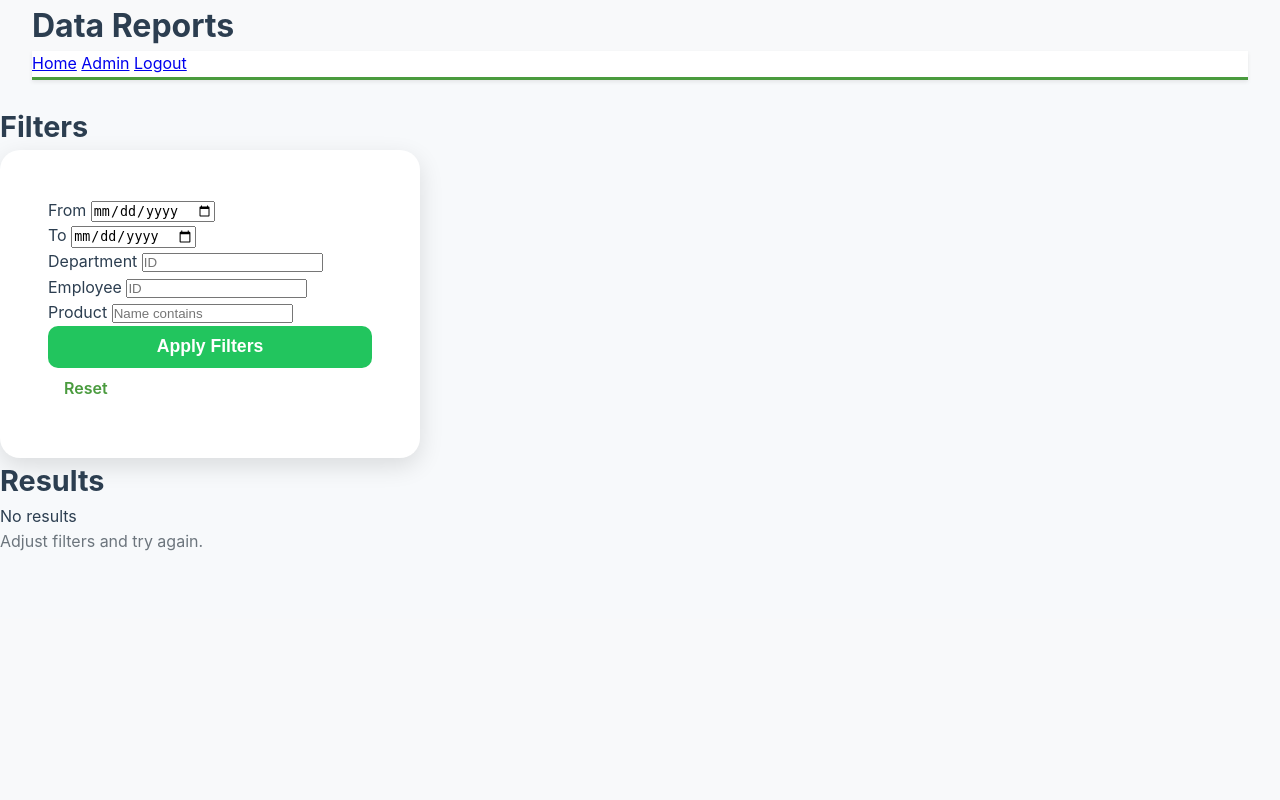
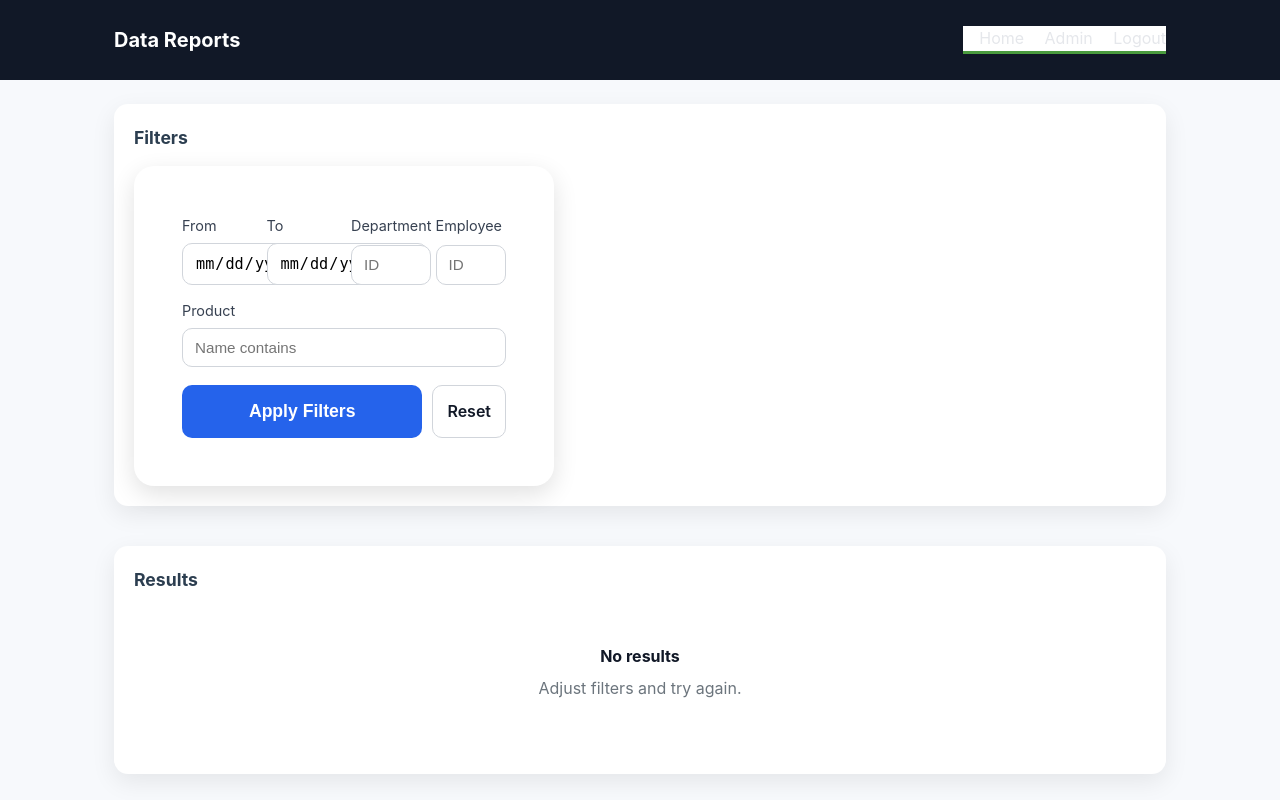
Before and after one commit to Git-cpu17/Point_Of_Sales-system-, a Flask app: page /reports in a window 1280 px wide. Run offline with Flask 3, Linux system fonts and the light colour scheme; the visitor is signed in with stand-in values (Sample User, id 1); data that the repository does not hold is empty; parts of the project's set-up code (start-up, migrations or seed data) failed here and were passed over.

Commit message:
Update style.css

```diff
--- a/static/css/style.css
+++ b/static/css/style.css
@@ -834,102 +834,171 @@ form a:hover {
   .sidebar-item { white-space: nowrap; }
 }
 
-.reports-page{
-  background:#f7f9fb;
-  padding:24px 0 48px 0;
+.reports-body {
+  background: #f7f9fc;
 }
-
-.reports-container{
-  max-width:1200px;
-  margin:0 auto;
-  padding:0 20px;
+.container {
+  max-width: 1100px;
+  margin: 0 auto;
+  padding: 24px;
 }
-
-.reports-breadcrumbs{
-  font-size:.95rem;
-  color:#6b7280;
-  margin:.25rem 0 1rem 0;
+.site-header {
+  background: #111827;
+  color: #fff;
 }
-.reports-breadcrumbs a{ color:#4f46e5; text-decoration:none; }
-.reports-breadcrumbs .sep{ margin:0 .4rem; color:#9aa3af; }
-.reports-breadcrumbs .current{ color:#111827; }
-
-.reports-grid{
-  display:grid;
-  grid-template-columns:260px 1fr;
-  gap:20px;
+.site-header-inner {
+  display: flex;
+  align-items: center;
+  justify-content: space-between;
 }
-
-.reports-menu{
-  background:#fff;
-  border-radius:16px;
-  box-shadow:0 8px 24px rgba(0,0,0,.08);
-  padding:8px;
-  display:grid;
-  gap:6px;
+.site-title {
+  font-size: 1.25rem;
+  font-weight: 700;
 }
-.reports-menu .menu-item{
-  display:flex;
-  align-items:center;
-  gap:.6rem;
-  padding:.75rem .9rem;
-  border-radius:12px;
-  color:#111827;
-  text-decoration:none;
+.site-nav a {
+  color: #e5e7eb;
+  margin-left: 16px;
+  text-decoration: none;
 }
-.reports-menu .menu-item:hover{ background:#f3f4f6; }
-.reports-menu .menu-item.is-active{ background:#22c55e; color:#fff; }
-
-.reports-header{ margin:0 0 12px 0; }
-.reports-header h1{ font-size:1.6rem; line-height:1.25; margin:0 0 6px 0; }
-.reports-header p{ margin:0; color:#6b7280; }
-
-.reports-card{
-  background:#fff;
-  border-radius:16px;
-  box-shadow:0 8px 24px rgba(0,0,0,.08);
-  padding:20px 24px;
+.site-nav a:hover {
+  color: #fff;
 }
-
-.reports-form .form-row{
-  display:grid;
-  grid-template-columns:repeat(6, minmax(160px,1fr));
-  gap:16px;
-  align-items:end;
+.card {
+  background: #fff;
+  border-radius: 14px;
+  box-shadow: 0 8px 24px rgba(0,0,0,.08);
+  padding: 20px;
 }
-
-.reports-form .field label{
-  display:block;
-  font-weight:600;
-  margin:0 0 7px 0;
+.section-title {
+  font-size: 1.1rem;
+  font-weight: 700;
+  margin: 0 0 14px 0;
 }
-
-.reports-form .field input,
-.reports-form .field select{
-  width:100%;
-  height:42px;
-  padding:.5rem .75rem;
-  border:1px solid #e3e7ea;
-  border-radius:10px;
-  background:#fff;
+.reports-page {
+  display: grid;
+  gap: 20px;
 }
-
-.actions-row{
-  display:flex;
-  gap:12px;
-  margin-top:16px;
+.reports-filters .filters-grid {
+  display: grid;
+  grid-template-columns: repeat(4, minmax(0, 1fr));
+  gap: 14px;
 }
-.btn{ display:inline-flex; align-items:center; justify-content:center; height:42px; padding:0 16px; border-radius:10px; border:0; cursor:pointer; }
-.btn.primary{ background:#22c55e; color:#fff; }
-.btn.secondary{ background:#eef6ee; color:#22c55e; }
-
-.results-card{ margin-top:16px; }
-#reportResults:empty{ display:none; }
-
-@media (max-width:1100px){
-  .reports-form .form-row{ grid-template-columns:repeat(3, minmax(160px,1fr)); }
+.form-field {
+  display: grid;
+  gap: 6px;
 }
-@media (max-width:720px){
-  .reports-grid{ grid-template-columns:1fr; }
-  .reports-form .form-row{ grid-template-columns:1fr; }
+.form-field-wide {
+  grid-column: 1 / -1;
 }
+.form-field label {
+  font-size: 0.9rem;
+  color: #374151;
+}
+.form-field input,
+.form-field select {
+  width: 100%;
+  padding: 10px 12px;
+  border: 1px solid #d1d5db;
+  border-radius: 10px;
+  background: #fff;
+  font-size: 0.95rem;
+}
+.filters-actions {
+  grid-column: 1 / -1;
+  display: flex;
+  gap: 10px;
+  justify-content: flex-end;
+  margin-top: 4px;
+}
+.btn {
+  display: inline-flex;
+  align-items: center;
+  justify-content: center;
+  padding: 10px 14px;
+  border-radius: 10px;
+  font-weight: 600;
+  text-decoration: none;
+  border: 1px solid transparent;
+  cursor: pointer;
+}
+.btn.primary {
+  background: #2563eb;
+  color: #fff;
+}
+.btn.primary:hover {
+  background: #1e40af;
+}
+.btn.ghost {
+  background: transparent;
+  color: #111827;
+  border-color: #d1d5db;
+}
+.btn.ghost:hover {
+  border-color: #9ca3af;
+}
+.reports-summary .summary-grid {
+  display: grid;
+  gap: 14px;
+  grid-template-columns: repeat(3, minmax(0, 1fr));
+}
+.summary-card {
+  display: grid;
+  gap: 6px;
+}
+.summary-label {
+  font-size: 0.8rem;
+  color: #6b7280;
+  letter-spacing: .02em;
+}
+.summary-value {
+  font-size: 1.4rem;
+  font-weight: 800;
+  color: #111827;
+}
+.reports-results .table-wrap {
+  overflow: auto;
+  border-radius: 10px;
+  border: 1px solid #e5e7eb;
+}
+.report-table {
+  width: 100%;
+  border-collapse: collapse;
+  background: #fff;
+}
+.report-table thead th {
+  text-align: left;
+  font-size: 0.9rem;
+  color: #374151;
+  padding: 12px 14px;
+  background: #f3f4f6;
+  border-bottom: 1px solid #e5e7eb;
+  white-space: nowrap;
+}
+.report-table tbody td {
+  padding: 12px 14px;
+  border-bottom: 1px solid #f1f5f9;
+  font-size: 0.95rem;
+  color: #111827;
+}
+.report-table tbody tr:hover td {
+  background: #f9fafb;
+}
+.empty-state {
+  text-align: center;
+  padding: 36px 16px;
+  color: #6b7280;
+}
+.empty-title {
+  font-size: 1rem;
+  font-weight: 700;
+  color: #111827;
+  margin-bottom: 6px;
+}
+@media (max-width: 900px) {
+  .reports-filters .filters-grid {
+    grid-template-columns: repeat(2, minmax(0, 1fr));
+  }
+  .reports-summary .summary-grid {
+    grid-template-columns: 1fr;
+  }
+}
```
